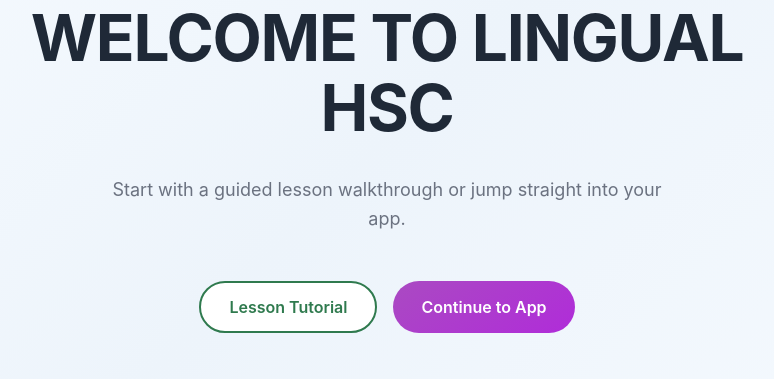
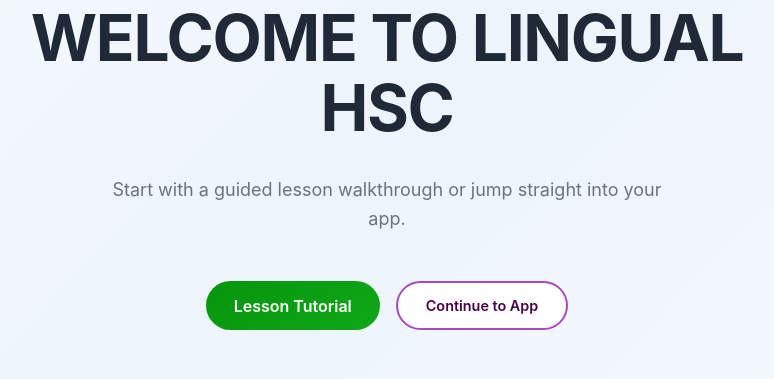
Before and after one commit to RishiS-HSCProjects/12AT2-LingualHSC, a Flask app: page /welcome in a window 1280 px wide. Shown: the part 198-577 px from the top of the page, without its empty margins (253-1027 px from the left). Run offline with Flask 3, Linux system fonts and the light colour scheme; the visitor is signed in with stand-in values (Sample User, id 1); parts of the project's set-up code (start-up, migrations or seed data) failed here and were passed over.

Commit message:
Update Welcome button styles
Swap the primary/secondary classes in the welcome template so the Lesson Tutorial is the primary CTA. Update welcome CSS: replace CTA variables with explicit green gradients for the primary button, adjust secondary button color/border and font-size, change hover background to surface hover, and move the translateY hover effect to a shared .welcome-action:hover rule. Includes small comment tag (T-FE07) for tracking.

```diff
--- a/lingual/main/static/styles/welcome.css
+++ b/lingual/main/static/styles/welcome.css
@@ -79,24 +79,28 @@ body {
     transition: background-color 0.2s ease, transform 0.2s ease;
 }
 
+/* T-FE07 */
 .welcome-action.is-primary {
-    background: linear-gradient(145deg, var(--cta-start), var(--cta-end));
+    background: linear-gradient(145deg, #05950c, #0fa817);
     color: var(--colour-text-on-accent);
 }
 
 .welcome-action.is-primary:hover {
-    background: linear-gradient(145deg, var(--cta-alt-start), var(--cta-alt-end));
-    transform: translateY(-2px);
+    background: linear-gradient(145deg, #04810a, #0fa316);
 }
 
 .welcome-action.is-secondary {
     background: var(--colour-surface-white);
-    color: var(--colour-success-strong);
-    border: 2px solid var(--colour-success-strong);
+    color: #490244;
+    border: 2px solid var(--cta-start);
+    font-size: 0.9rem;
 }
 
 .welcome-action.is-secondary:hover {
-    background: var(--state-success-soft);
+    background: var(--colour-surface-hover);
+}
+
+.welcome-action:hover {
     transform: translateY(-2px);
 }
 
--- a/lingual/main/templates/welcome.html
+++ b/lingual/main/templates/welcome.html
@@ -12,8 +12,8 @@
         <p id="welcome-subtitle">Start with a guided lesson walkthrough or jump straight into your app.</p>
 
         <div id="welcome-actions">
-            <a href="{{ url_for('tutorial.lessons', slug='getting-started') }}" class="welcome-action is-secondary">Lesson Tutorial</a>
-            <a href="{{ url_for('main.app') }}" class="welcome-action is-primary">Continue to App</a>
+            <a href="{{ url_for('tutorial.lessons', slug='getting-started') }}" class="welcome-action is-primary">Lesson Tutorial</a>
+            <a href="{{ url_for('main.app') }}" class="welcome-action is-secondary">Continue to App</a>
         </div>
     </section>
 {% endblock %}
```
